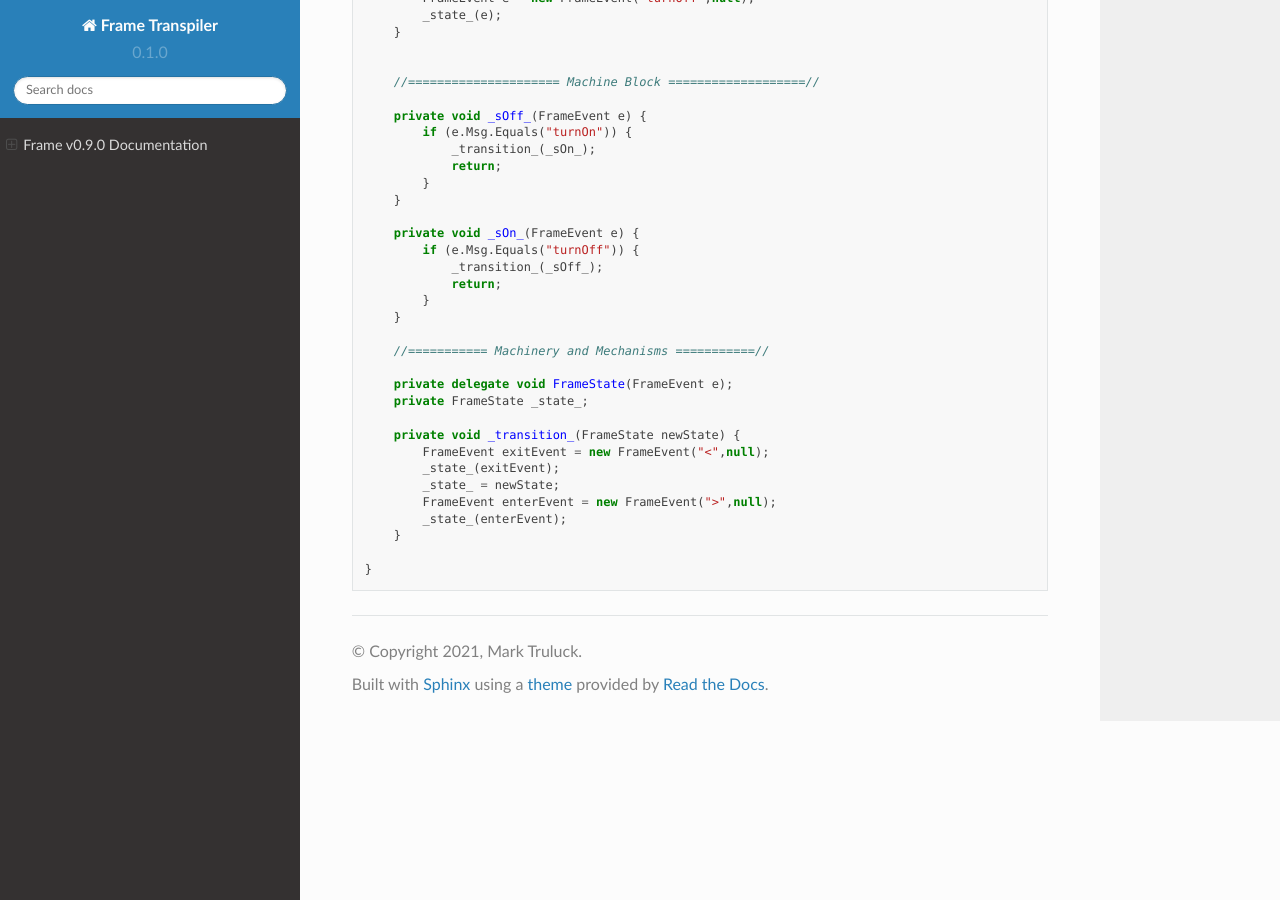
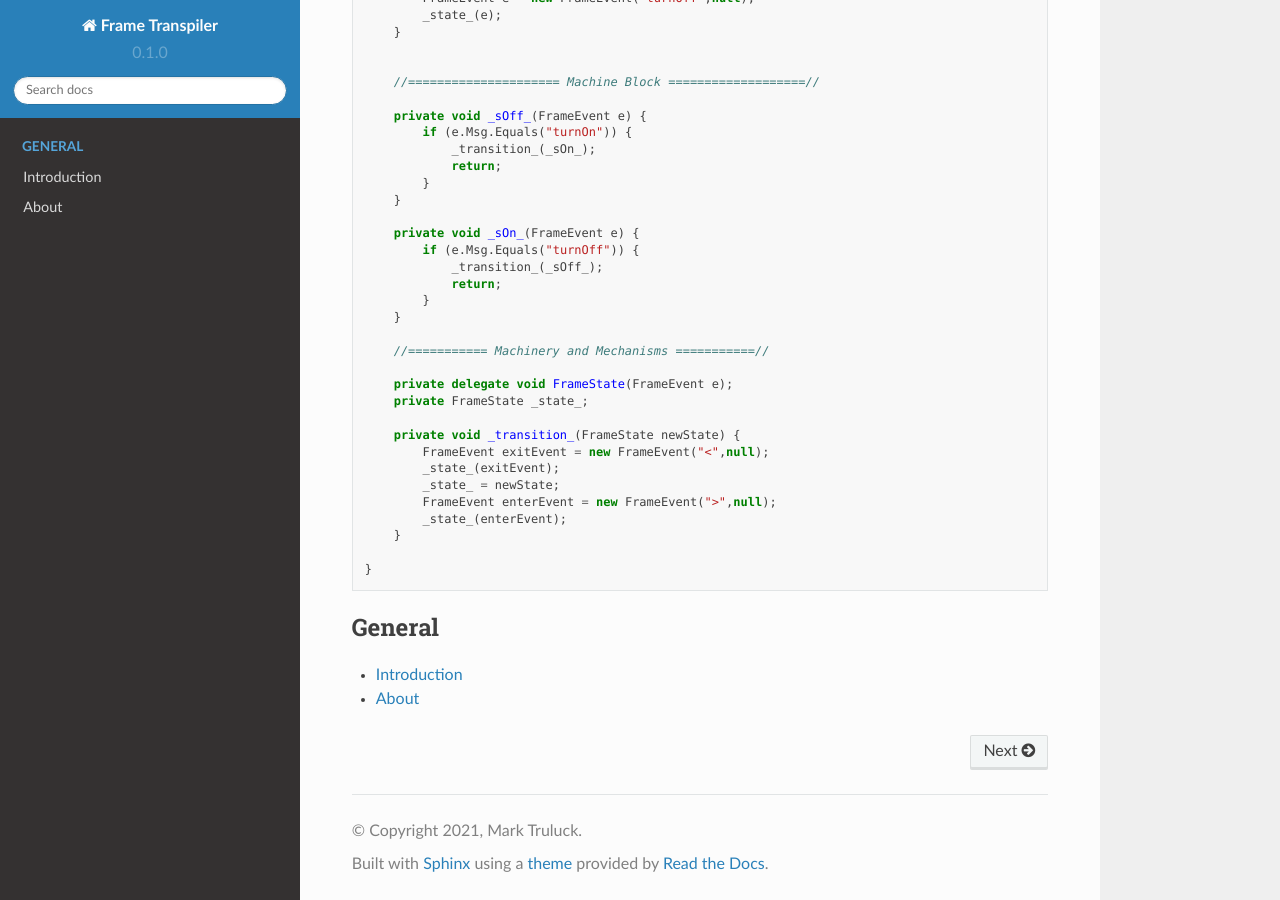
Before and after one commit to frame-lang/frame_transpiler, a Sphinx documentation site: the page built from docs/source/index.rst, in a window 1280 px wide and 900 px high, scrolled down 1807 px. Built offline with Sphinx 7.4.7 and the Read the Docs theme 2.0.0, drawn with Linux system fonts in a browser that asks for light colours.

Commit message:
Update index.rst

```diff
--- a/docs/source/index.rst
+++ b/docs/source/index.rst
@@ -96,3 +96,11 @@ The true power of Frame, however, is realized by the ability to generate both do
         }
 
     }
+
+.. toctree::
+   :maxdepth: 1
+   :caption: General
+   :name: sec-general
+
+   getting_started/introduction/index
+   about/index
```
